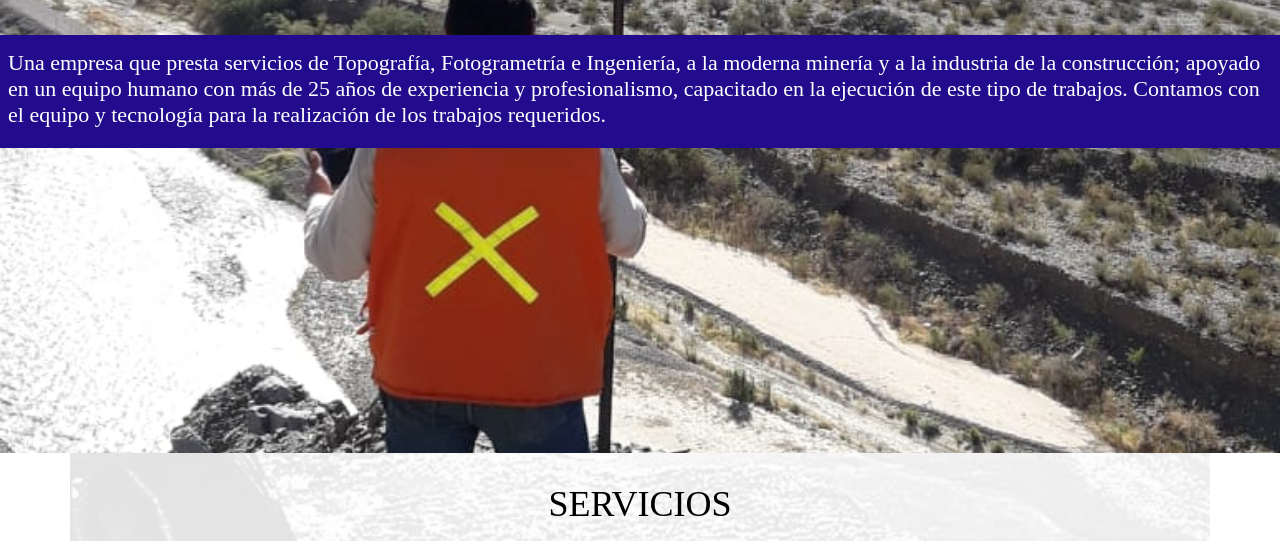
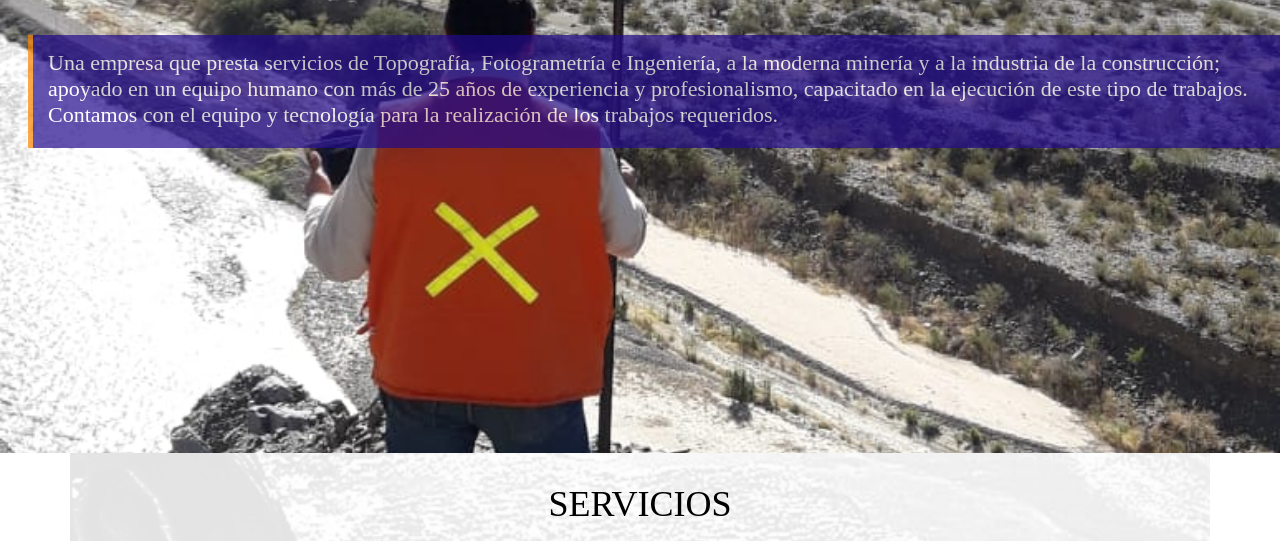
Before and after one commit to Guslandra/jmgtopografia-github.web, a plain HTML site: page index.html in a window 1280 px wide. Shown: the part 247-788 px from the top of the page. Drawn offline with nearby package versions, Linux system fonts and the light colour scheme.

Commit message:
combios varios

```diff
--- a/CSS/estilos.css
+++ b/CSS/estilos.css
@@ -19,10 +19,11 @@
     padding: 0px 0px 0px;
 }
 .caja{
-        padding:15px 25px 20px 15px;
+        padding: 15px 55px 20px 15px;
+        margin: 30px 40px 25px ;
         border-left:5px solid #F98200;
         background:#220b8c;
-        margin-top:30px;
+        opacity: 0.7;
         line-height:26px !important;
         }
 
```
